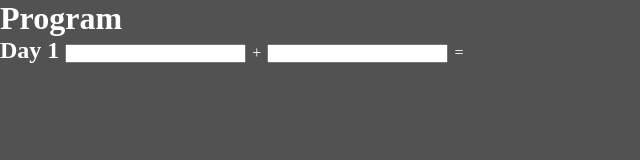
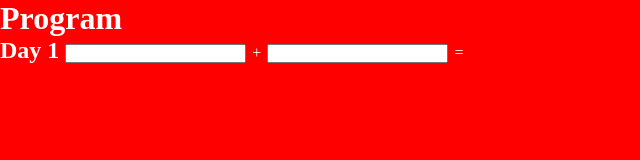
Before and after one commit to JasonTHolmes/simple-program, a plain HTML site: page index.html in a window 1280 px wide. Shown: the whole page, without its empty margins (0-640 px from the left). Drawn offline with Linux system fonts and the light colour scheme.

Commit message:
Changed bg color

```diff
--- a/style/style.css
+++ b/style/style.css
@@ -9,7 +9,7 @@ input {
 }
 
 body {
-    background-color: rgb(82, 82, 82);
+    background-color: rgb(255, 0, 0);
 }
 
 .equation-container{
```
